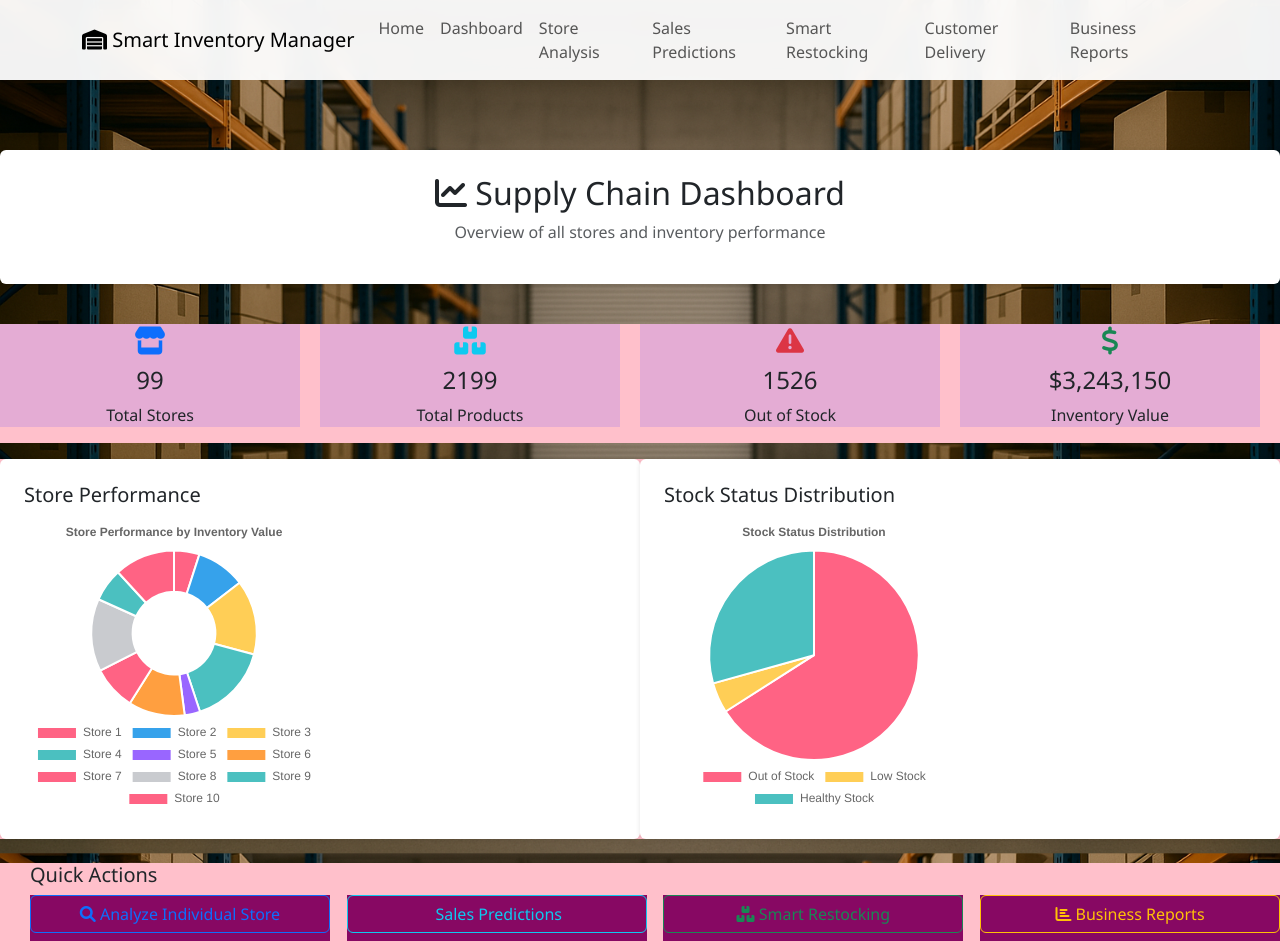
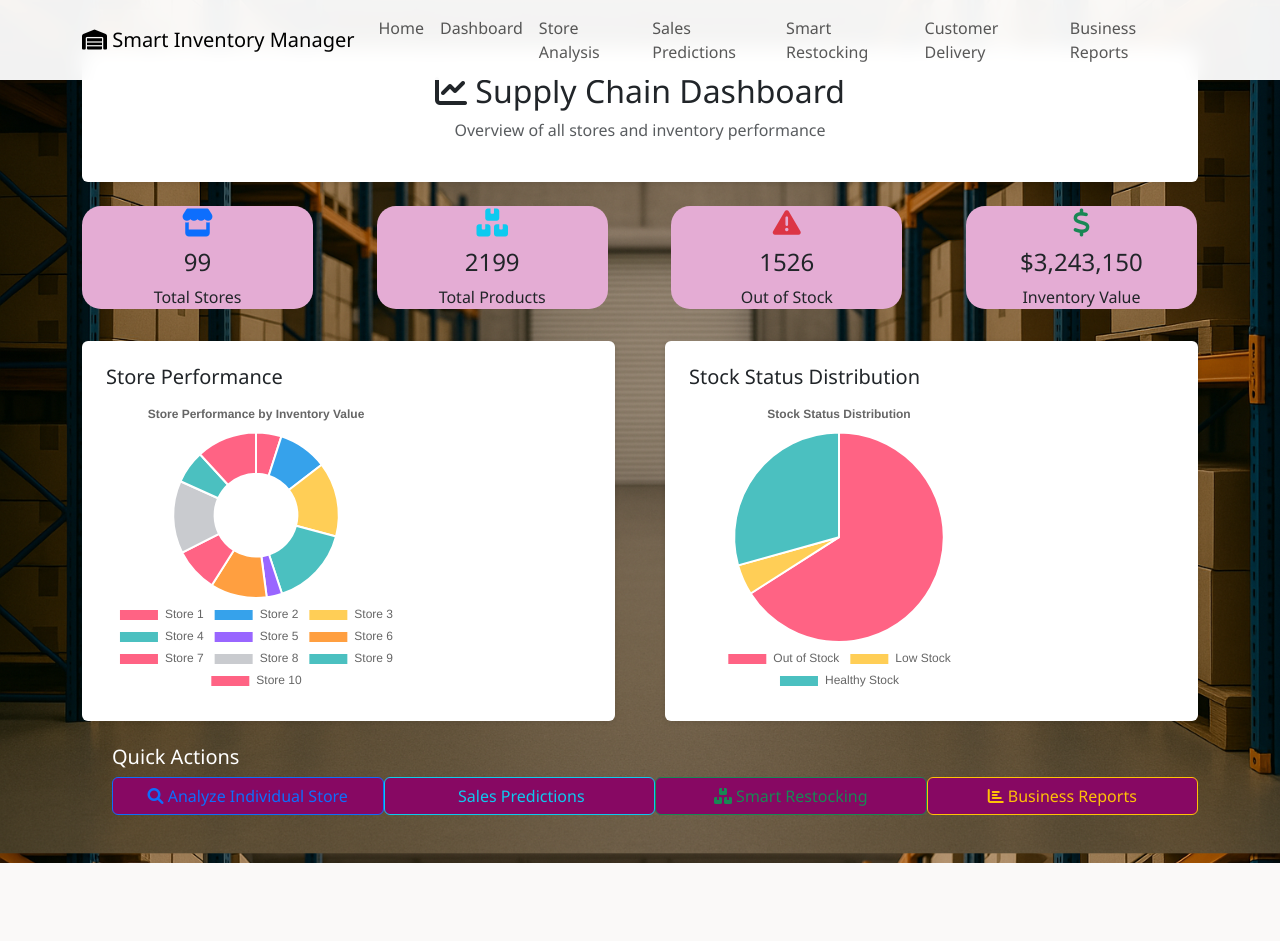
Before and after one commit to khushi1315/EOQ_Inventory_simulation, a Flask app: page /dashboard in a window 1280 px wide. After the commit the page ends 863 px from the top, so only its background shows below. Run offline with Flask 3, Linux system fonts and the light colour scheme.

Commit message:
Almost done! Looking Ok

```diff
--- a/static/css/dashboard.css
+++ b/static/css/dashboard.css
@@ -1,6 +1,4 @@
-body{
-    background-color: wheat;
-}
+
 .container_dashboard{
 
     display: flex;
@@ -13,16 +11,18 @@ body{
 }
 .MetricsRow{
     display: flex;
-    background-color:pink;
+
     flex-direction: row;
-
+  justify-content: space-between;
 
 }
+.colMat{
+    width: 232px;
+}
 .mat-card{
-    width: 300px;
-
-    justify-content: space-between;
+    width: 231px;
     background-color: rgb(228, 172, 212);
+        border-radius: 19px;
 
 }
 
@@ -35,14 +35,21 @@ body{
 }
 .ChartRow{
     display: flex;
-    background-color: pink;
+
+    justify-content: space-between;
+}
+.chartContent{
+    width: 533px;
 }
 .Quickrow{
-    display: flex;
+ display: flex
+;
     flex-direction: column;
-    background-color: pink;
-
+    /* background-color: pink; */
     padding-left: 30px;
+    color: #ffffff;
+    font-family: inherit;
+    font-weight: bold;
 
 }
 .quick-card{
@@ -50,14 +57,10 @@ body{
  justify-content: space-between;
 }
 .colQuick{
-
-
-
     width: 300px;
     background-color: rgb(135, 8, 99);
-}
- body {
-  background-color: #f8f9fa;
+    border-radius: 7px;
+    height: 38px;
 }
 
 .section-card {
--- a/static/store-analysis.js
+++ b/static/store-analysis.js
@@ -1,5 +1,4 @@
 
-// let currentPage = 1;
 // const rowsPerPage = 10;
 
 // // 🟢 Pagination Helper Functions (move these here!)
--- a/templates/dashboard.html
+++ b/templates/dashboard.html
@@ -4,7 +4,7 @@
 {% block title %}Dashboard - All Stores Overview{% endblock %}
 
 {% block content %}
-<div class="container_dashboard">
+<div class="container py-5">
     <div class="row mb-4">
         <div class="col-12">
             <div class="dashboard-card text-center">
@@ -26,28 +26,28 @@
 
     <!-- Key Metrics Row -->
     <div class="MetricsRow my-3">
-        <div class="col-md-3">
+        <div class="colMat">
             <div class="mat-card text-center">
                 <h3><i class="fas fa-store text-primary"></i></h3>
                 <h4 id="totalStores">0</h4>
                 <p>Total Stores</p>
             </div>
         </div>
-        <div class="col-md-3">
+        <div class="colMat">
             <div class="mat-card text-center">
                 <h3><i class="fas fa-boxes text-info"></i></h3>
                 <h4 id="totalProducts">0</h4>
                 <p>Total Products</p>
             </div>
         </div>
-        <div class="col-md-3">
+        <div class="colMat">
             <div class="mat-card text-center">
                 <h3><i class="fas fa-exclamation-triangle text-danger"></i></h3>
                 <h4 id="outOfStock">0</h4>
                 <p>Out of Stock</p>
             </div>
         </div>
-        <div class="col-md-3">
+        <div class="colMat">
             <div class="mat-card text-center">
                 <h3><i class="fas fa-dollar-sign text-success"></i></h3>
                 <h4 id="totalValue">$0</h4>
@@ -58,7 +58,7 @@
 
     <!-- Charts Row -->
     <div class="ChartRow mb-4">
-        <div class="col-md-6">
+        <div class="chartContent">
             <div class="dashboard-card">
                 <h5>Store Performance</h5>
                 <div style="height: 300px; position: relative;">
@@ -66,7 +66,7 @@
                 </div>
             </div>
         </div>
-        <div class="col-md-6">
+        <div class="chartContent">
             <div class="dashboard-card">
                 <h5>Stock Status Distribution</h5>
                 <div style="height: 300px; position: relative;">
--- a/templates/store-analysis.html
+++ b/templates/store-analysis.html
@@ -75,7 +75,7 @@
         </div>
 
         <!-- Chart -->
-        <canvas id="forecastChart" width="600" heighsumt="300" class="mt-4"></canvas>
+        <canvas id="forecastChart" width="600" heighsumt="300" class="StoreChart"></canvas>
     </div>
 </div>
 {% endblock %}
```
Also changed, not shown: static/css/store-analysis.css (+10 -6 lines).
